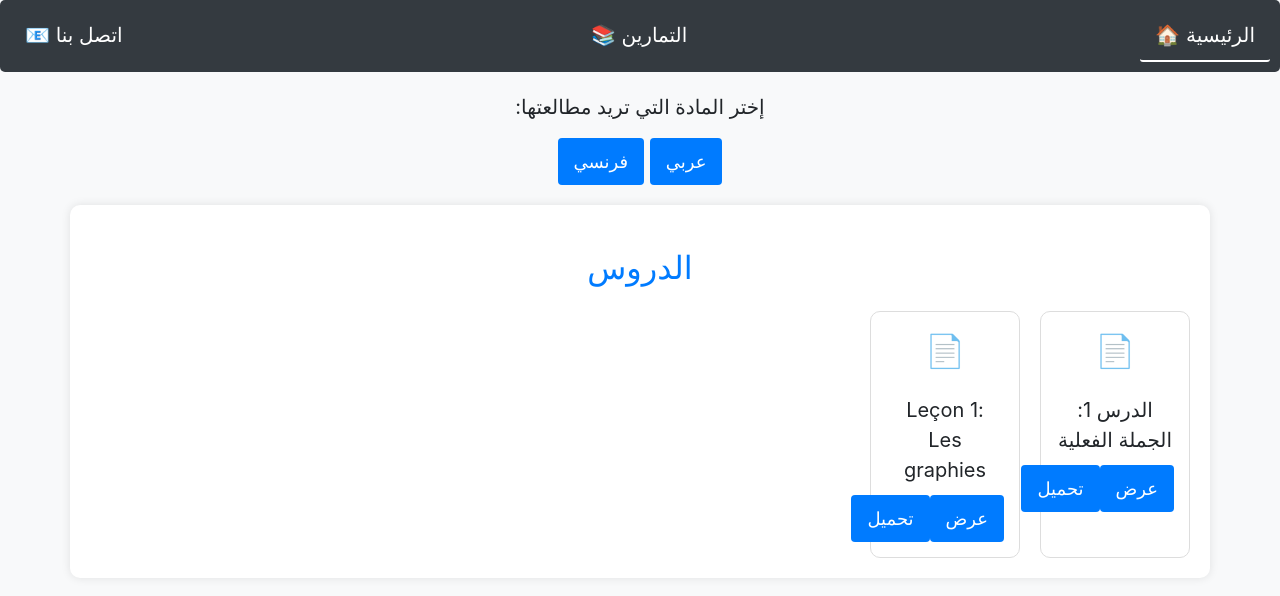
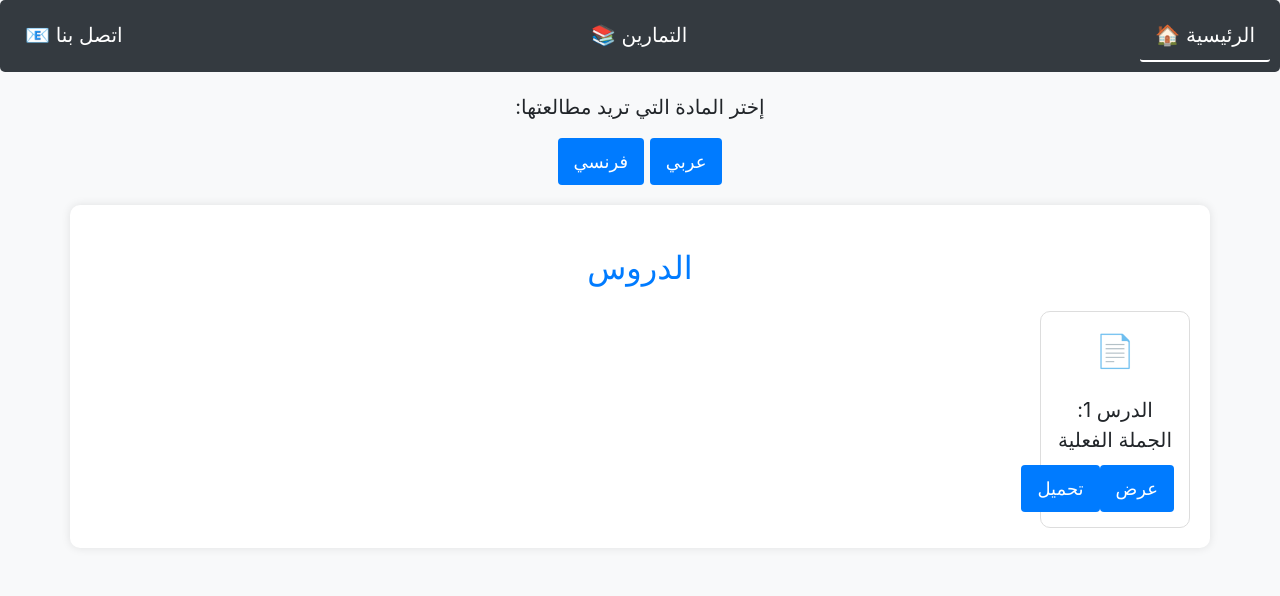
Before and after one commit to Mahmoud-2000/3allemni, a plain HTML site: page index.html in a window 1280 px wide. Both pictures are taken after a click on the button "عربي". Drawn offline with nearby package versions, Linux system fonts and the light colour scheme.

Commit message:
Update index.html

```diff
--- a/index.html
+++ b/index.html
@@ -67,6 +67,26 @@
 
   <!-- Bootstrap JS (Replace with the actual path to your Bootstrap JS file) -->
   <script src="path/to/bootstrap.bundle.min.js"></script>
+  <script>
+  function filterFiles(language) {
+    // Reset visibility for all items
+    document.querySelectorAll('.file-item').forEach(item => {
+      item.style.display = 'flex';
+    });
+
+    // Hide items not matching the selected language
+    if (language === 'arabic') {
+      document.querySelectorAll('.french').forEach(item => {
+        item.style.display = 'none';
+      });
+    } else if (language === 'french') {
+      document.querySelectorAll('.arabic').forEach(item => {
+        item.style.display = 'none';
+      });
+    }
+  }
+</script>
+
 
   <script src="script.js"></script>
 </body>
```
